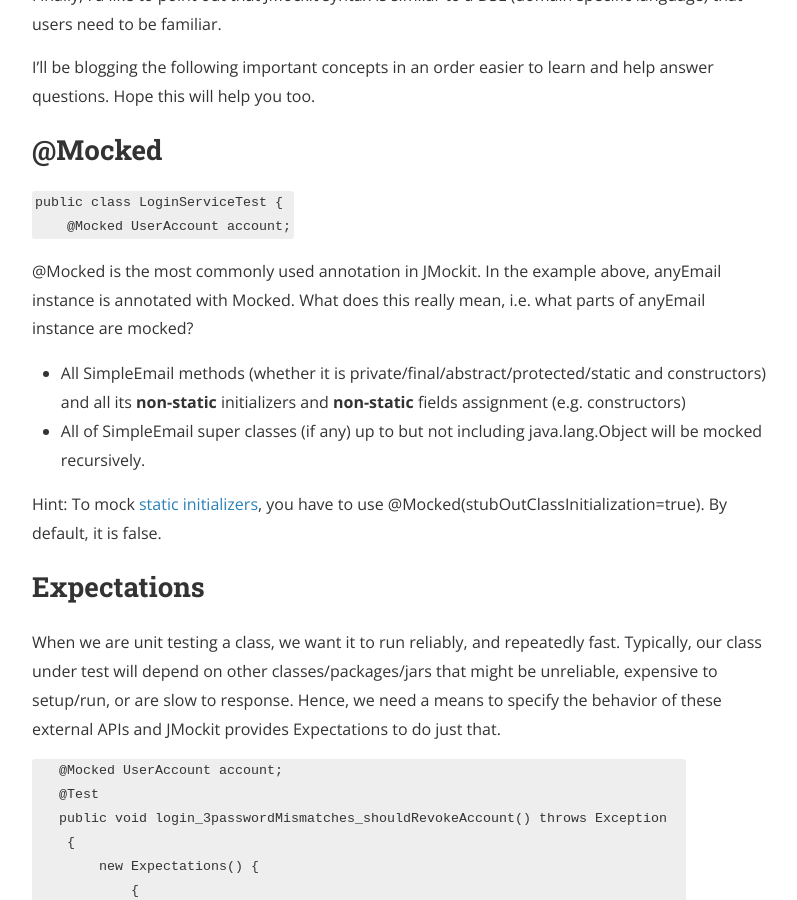
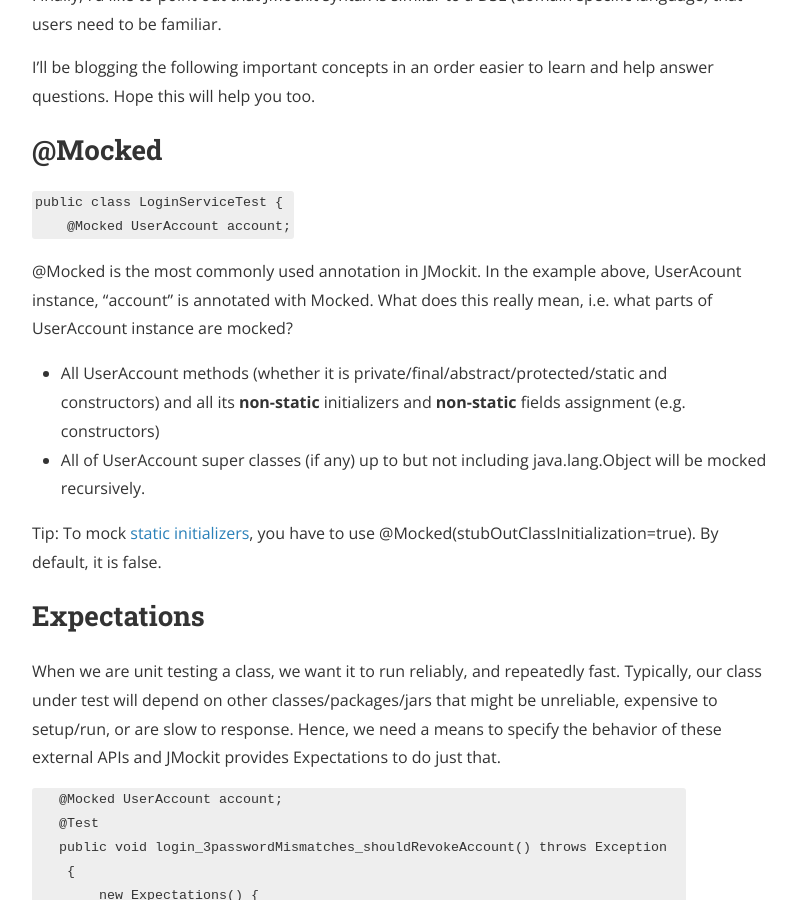
Before and after one commit to eing/eing.github.io, a Jekyll site: the page built from _posts/2015-11-18-Unit-Testing-With-JMockit-Part1.markdown, in a window 1280 px wide and 900 px high, scrolled down 560 px. Shown: the whole window, without its empty margins (240-1037 px from the left). Built offline with Jekyll 4.4.1, drawn with Linux system fonts in a browser that asks for light colours; nearby versions of some CDN libraries; Markdown is read by kramdown in place of the engine named in the settings; comment, search, counter and statistics services are not loaded; a style sheet for code colours, icons or effects is not loaded.

Commit message:
Fix anyEmail to UserAccount

```diff
--- a/_posts/2015-11-18-Unit-Testing-With-JMockit-Part1.markdown
+++ b/_posts/2015-11-18-Unit-Testing-With-JMockit-Part1.markdown
@@ -19,12 +19,12 @@
 public class LoginServiceTest {
     @Mocked UserAccount account;
 ~~~~
-@Mocked is the most commonly used annotation in JMockit. In the example above, anyEmail instance is annotated with Mocked. What does this really mean, i.e. what parts of anyEmail instance are mocked?
+@Mocked is the most commonly used annotation in JMockit. In the example above, UserAcount instance, "account" is annotated with Mocked. What does this really mean, i.e. what parts of UserAccount instance are mocked?
 <ul>
-<li>All SimpleEmail methods (whether it is private/final/abstract/protected/static and constructors) and all its <b>non-static</b> initializers and <b>non-static</b> fields assignment (e.g. constructors)</li>
-<li>All of SimpleEmail super classes (if any) up to but not including java.lang.Object will be mocked recursively.</li>
+<li>All UserAccount methods (whether it is private/final/abstract/protected/static and constructors) and all its <b>non-static</b> initializers and <b>non-static</b> fields assignment (e.g. constructors)</li>
+<li>All of UserAccount super classes (if any) up to but not including java.lang.Object will be mocked recursively.</li>
 </ul>
-Hint: To mock [static initializers](http://www.developer.com/java/other/article.php/2238491/The-Essence-of-OOP-using-Java-Static-Initializer-Blocks.htm), you have to use @Mocked(stubOutClassInitialization=true). By default, it is false.
+Tip: To mock [static initializers](http://www.developer.com/java/other/article.php/2238491/The-Essence-of-OOP-using-Java-Static-Initializer-Blocks.htm), you have to use @Mocked(stubOutClassInitialization=true). By default, it is false.
 
 <h2>Expectations</h2>
 When we are unit testing a class, we want it to run reliably, and repeatedly fast. Typically, our class under test will depend on other classes/packages/jars that might be unreliable, expensive to setup/run, or are slow to response. Hence, we need a means to specify the behavior of these external APIs and JMockit provides Expectations to do just that.
```
